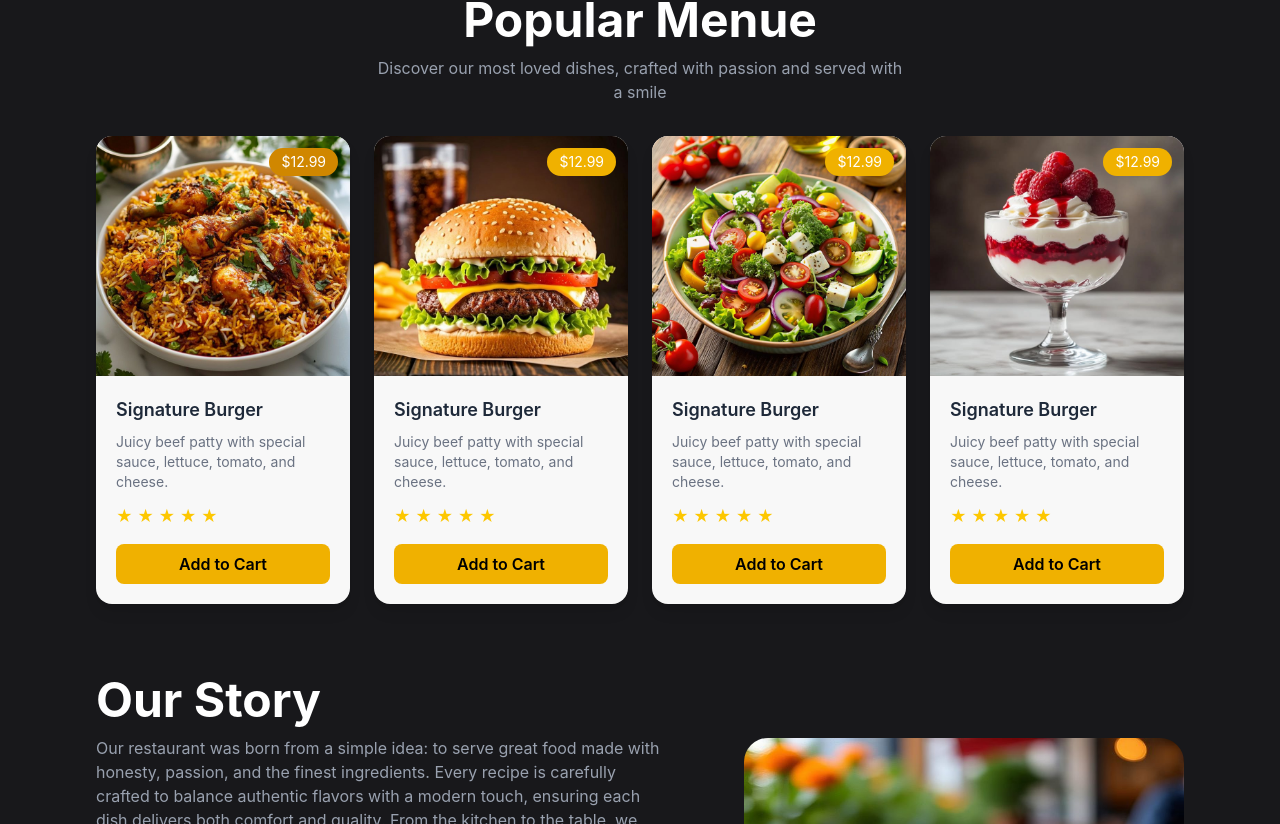
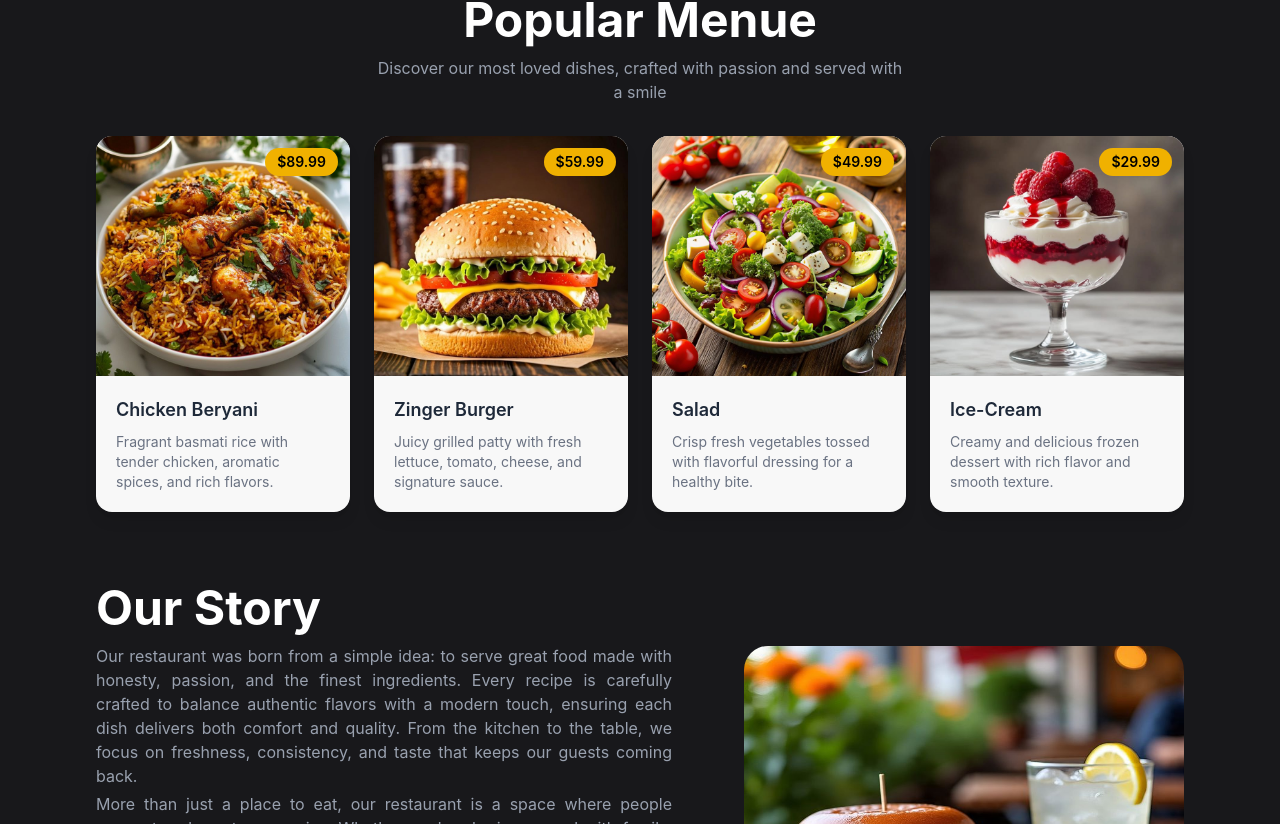
Before and after one commit to masoftwaresolution/Resturent-Website, a React (Vite) app: page / in a window 1280 px wide. Shown: the part 836-1660 px from the top of the page. Built offline with nearby package versions, Linux system fonts and the light colour scheme.

Commit message:
Updated website design

```diff
--- a/src/pages/About.jsx
+++ b/src/pages/About.jsx
@@ -9,7 +9,7 @@ function About() {
                 </div>
                 <div className="absolute inset-0 flex flex-col justify-center px-6 md:px-12 lg:px-24 ">
                     <p className="text-white lg:text-center pt-20 md:pt-20 lg:pt-20">Discover the passion, flavors, and creativity that go into every plate.</p>
-                    <h1 className="text-white text-2xl md:text-6xl lg:text-6xl font-bold lg:text-center">Welcome to My Website</h1>
+                    <h1 className="text-white text-2xl md:text-6xl lg:text-6xl font-bold lg:text-center">Welcome to Our Resturent</h1>
                     <p className="text-white pt-1 lg:pt-4 lg:text-center mx-auto w-full lg:w-3xl">Behind every dish lies dedication, craftsmanship, and authentic taste.We carefully select fresh ingredients and blend them with culinary expertise. Enjoy a dining experience crafted with love and perfection.</p>
                     <Link to="/Contact" className="bg-yellow-400 hover:bg-yellow-600 rounded-2xl px-6 py-4 md:mx-auto lg:mx-auto flex items-center justify-center text-black font-semibold mt-1 md:mt-4 lg:mt-4 transition duration-300">Contact Us</Link>
                 </div>
--- a/src/pages/Home.jsx
+++ b/src/pages/Home.jsx
@@ -29,49 +29,45 @@ function Home() {
                     <div className="bg-[#F8F8F8] rounded-2xl shadow-lg overflow-hidden mb-12 hover:border-yellow-400 hover:border-2 hover:-translate-y-2 hover:shadow-2xl transition duration-300">
                         <div className="relative">
                             <img src="./images/chickenberyani.jpg" alt="Burger" className="w-full h-60 object-cover rounded-t-xl" />
-                            <span className="absolute top-3 right-3 bg-yellow-600 text-white text-sm px-3 py-1 rounded-full"> $12.99 </span>
+                            <span className="absolute top-3 right-3 bg-yellow-500 text-black font-semibold text-sm px-3 py-1 rounded-full"> $89.99 </span>
                         </div>
                         <div className="p-5">
-                            <h3 className="text-lg font-semibold text-gray-800"> Signature Burger </h3>
-                            <p className="text-sm text-gray-500 mt-2"> Juicy beef patty with special sauce, lettuce, tomato, and cheese. </p>
-                            <div className="flex items-center mt-3 text-yellow-400">  ★ ★ ★ ★ ★ </div>
-                            <button className="mt-4 w-full bg-yellow-500 hover:bg-yellow-600 text-black font-semibold py-2 rounded-lg transition"> Add to Cart </button>
+                            <h3 className="text-lg font-semibold text-gray-800"> Chicken Beryani </h3>
+                            <p className="text-sm text-gray-500 mt-2"> Fragrant basmati rice with tender chicken, aromatic spices, and rich flavors. </p>
+
                         </div>
                     </div>
                     <div className="bg-[#F8F8F8] rounded-2xl shadow-lg overflow-hidden mb-12 hover:border-yellow-400 hover:border-2 hover:-translate-y-2 hover:shadow-2xl transition duration-300">
                         <div className="relative">
                             <img src="./images/burgerm.jpg" alt="Burger" className="w-full h-60 object-cover rounded-t-xl" />
-                            <span className="absolute top-3 right-3 bg-yellow-500 text-white text-sm px-3 py-1 rounded-full"> $12.99 </span>
+                            <span className="absolute top-3 right-3 bg-yellow-500 text-black font-semibold text-sm px-3 py-1 rounded-full"> $59.99 </span>
                         </div>
                         <div className="p-5">
-                            <h3 className="text-lg font-semibold text-gray-800"> Signature Burger </h3>
-                            <p className="text-sm text-gray-500 mt-2"> Juicy beef patty with special sauce, lettuce, tomato, and cheese. </p>
-                            <div className="flex items-center mt-3 text-yellow-400"> ★ ★ ★ ★ ★ </div>
-                            <button className="mt-4 w-full bg-yellow-500 hover:bg-yellow-600 text-black py-2 font-semibold rounded-lg transition"> Add to Cart </button>
+                            <h3 className="text-lg font-semibold text-gray-800"> Zinger Burger </h3>
+                            <p className="text-sm text-gray-500 mt-2"> Juicy grilled patty with fresh lettuce, tomato, cheese, and signature sauce. </p>
+
                         </div>
                     </div>
                     <div className="bg-[#F8F8F8] rounded-2xl shadow-lg overflow-hidden mb-12 hover:border-yellow-400 hover:border-2 hover:-translate-y-2 hover:shadow-2xl transition duration-300">
                         <div className="relative">
                             <img src="./images/salad.jpg" alt="Burger" className="w-full h-60 rounded-t-xl object-cover" />
-                            <span className="absolute top-3 right-3 bg-yellow-500 text-white text-sm px-3 py-1 rounded-full"> $12.99 </span>
+                            <span className="absolute top-3 right-3 bg-yellow-500 text-black font-semibold text-sm px-3 py-1 rounded-full"> $49.99 </span>
                         </div>
                         <div className="p-5">
-                            <h3 className="text-lg font-semibold text-gray-800"> Signature Burger </h3>
-                            <p className="text-sm text-gray-500 mt-2"> Juicy beef patty with special sauce, lettuce, tomato, and cheese. </p>
-                            <div className="flex items-center mt-3 text-yellow-400"> ★ ★ ★ ★ ★ </div>
-                            <button className="mt-4 w-full bg-yellow-500 hover:bg-yellow-600 text-black font-semibold py-2 rounded-lg transition"> Add to Cart </button>
+                            <h3 className="text-lg font-semibold text-gray-800"> Salad </h3>
+                            <p className="text-sm text-gray-500 mt-2"> Crisp fresh vegetables tossed with flavorful dressing for a healthy bite. </p>
+
                         </div>
                     </div>
                     <div className="bg-[#F8F8F8] rounded-2xl shadow-lg overflow-hidden mb-12 hover:border-yellow-400 hover:border-2 hover:-translate-y-2 hover:shadow-2xl transition duration-300">
                         <div className="relative">
                             <img src="./images/icecream.jpg" alt="Burger" className="w-full h-60 rounded-t-xl object-cover" />
-                            <span className="absolute top-3 right-3 bg-yellow-500 text-white text-sm px-3 py-1 rounded-full"> $12.99 </span>
+                            <span className="absolute top-3 right-3 bg-yellow-500 text-black font-semibold text-sm px-3 py-1 rounded-full"> $29.99 </span>
                         </div>
                         <div className="p-5">
-                            <h3 className="text-lg font-semibold text-gray-800"> Signature Burger </h3>
-                            <p className="text-sm text-gray-500 mt-2"> Juicy beef patty with special sauce, lettuce, tomato, and cheese. </p>
-                            <div className="flex items-center mt-3 text-yellow-400"> ★ ★ ★ ★ ★  </div>
-                            <button className="mt-4 w-full bg-yellow-500 hover:bg-yellow-600 text-black font-semibold py-2 rounded-lg transition"> Add to Cart </button>
+                            <h3 className="text-lg font-semibold text-gray-800"> Ice-Cream </h3>
+                            <p className="text-sm text-gray-500 mt-2"> Creamy and delicious frozen dessert with rich flavor and smooth texture. </p>
+
                         </div>
                     </div>
                 </div>
@@ -81,8 +77,8 @@ function Home() {
                     <div className="lg:flex lg:justify-between lg:items-center">
                         <div >
                             <h1 className="text-5xl font-bold text-white pt-6">Our Story</h1>
-                            <p className="w-full lg:w-xl text-gray-400 pt-3">Our restaurant was born from a simple idea: to serve great food made with honesty, passion, and the finest ingredients. Every recipe is carefully crafted to balance authentic flavors with a modern touch, ensuring each dish delivers both comfort and quality. From the kitchen to the table, we focus on freshness, consistency, and taste that keeps our guests coming back.</p>
-                            <p className="w-full lg:w-xl text-gray-400 pt-1">More than just a place to eat, our restaurant is a space where people connect and create memories. Whether you're sharing a meal with family, meeting friends, or enjoying a quiet moment, we strive to offer warm hospitality and a welcoming atmosphere. Every visit is meant to feel special, with food that speaks for itself and service that makes you feel at home.</p>
+                            <p className="w-full lg:w-xl text-gray-400 pt-3 text-justify">Our restaurant was born from a simple idea: to serve great food made with honesty, passion, and the finest ingredients. Every recipe is carefully crafted to balance authentic flavors with a modern touch, ensuring each dish delivers both comfort and quality. From the kitchen to the table, we focus on freshness, consistency, and taste that keeps our guests coming back.</p>
+                            <p className="w-full lg:w-xl text-gray-400 pt-1 text-justify">More than just a place to eat, our restaurant is a space where people connect and create memories. Whether you're sharing a meal with family, meeting friends, or enjoying a quiet moment, we strive to offer warm hospitality and a welcoming atmosphere. Every visit is meant to feel special, with food that speaks for itself and service that makes you feel at home.</p>
                             <div className="flex gap-10 lg:gap-20 items-center py-10">
                                 <div className="flex flex-col items-center">
                                     <div className="h-16 w-16 rounded-full bg-white flex items-center justify-center hover:border-2 hover:border-yellow-400"><PersonIcon className="text-yellow-500" sx={{ fontSize: 30 }} /></div>
```
Also changed, not shown: src/pages/Menu.jsx (+11 -11 lines).
